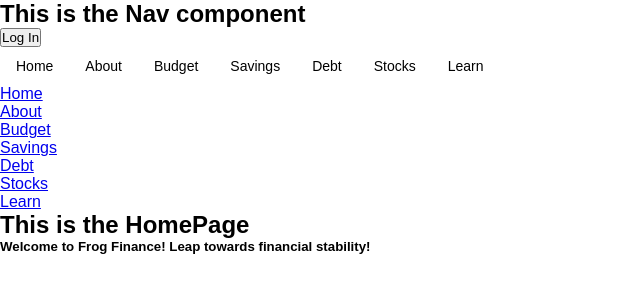
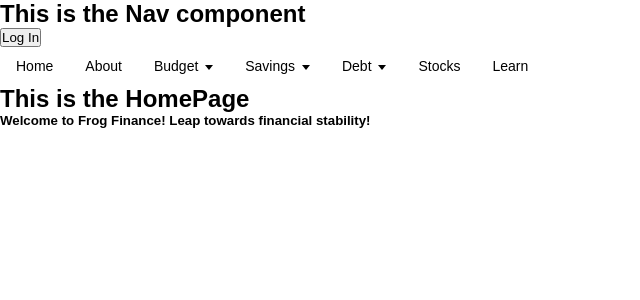
Before and after one commit to Shamayal/frog-finance, a React (Create React App) app in the folder frontend/client/: page / in a window 1280 px wide. Shown: the top 300 px of the page, without its empty margins (0-640 px from the left). Built offline with nearby package versions, Linux system fonts and the light colour scheme.

Commit message:
multi level links and dropdown closes when mouse hovers away

```diff
--- a/frontend/client/src/components/Dropdown.jsx
+++ b/frontend/client/src/components/Dropdown.jsx
@@ -1,10 +1,19 @@
-const Dropdown = ({ submenus, dropdown }) => {
+import MenuItems from './MenuItems';
+const Dropdown = ({ submenus, dropdown, depthLevel }) => {
+  depthLevel = depthLevel + 1;
+  const dropdownClass = depthLevel > 1 ? 'dropdown-submenu' : '';
   return (
-    <ul className={`dropdown ${dropdown ? "show" : ""}`}>
+    <ul
+      className={`dropdown ${dropdownClass} ${
+        dropdown ? 'show' : ''
+      }`}
+    >
       {submenus.map((submenu, index) => (
-        <li key={index} className="menu-items">
-          <a href={submenu.url}>{submenu.title}</a>
-        </li>
+        <MenuItems
+          items={submenu}
+          key={index}
+          depthLevel={depthLevel}
+        />
       ))}
     </ul>
   );
--- a/frontend/client/src/components/MenuItems.jsx
+++ b/frontend/client/src/components/MenuItems.jsx
@@ -1,24 +1,103 @@
+import { useState, useEffect, useRef } from 'react';
 import Dropdown from './Dropdown';
-import { useState } from "react";
 
-const MenuItems = ({ items }) => {
+import { Link } from 'react-router-dom';
+
+const MenuItems = ({ items, depthLevel }) => {
   const [dropdown, setDropdown] = useState(false);
+
+  let ref = useRef();
+
+  useEffect(() => {
+    const handler = (event) => {
+      if (
+        dropdown &&
+        ref.current &&
+        !ref.current.contains(event.target)
+      ) {
+        setDropdown(false);
+      }
+    };
+    document.addEventListener('mousedown', handler);
+    document.addEventListener('touchstart', handler);
+    return () => {
+      // Cleanup the event listener
+      document.removeEventListener('mousedown', handler);
+      document.removeEventListener('touchstart', handler);
+    };
+  }, [dropdown]);
+
+  const onMouseEnter = () => {
+    window.innerWidth > 960 && setDropdown(true);
+  };
+
+  const onMouseLeave = () => {
+    window.innerWidth > 960 && setDropdown(false);
+  };
+
+  const closeDropdown = () => {
+    dropdown && setDropdown(false);
+  };
+
   return (
-    <li className="menu-items">
-      {items.submenu ? (
+    <li
+      className="menu-items"
+      ref={ref}
+      onMouseEnter={onMouseEnter}
+      onMouseLeave={onMouseLeave}
+      onClick={closeDropdown}
+    >
+      {items.url && items.submenu ? (
         <>
-          <button type="button" aria-haspopup="menu"
-            aria-expanded={dropdown ? "true" : "false"}
+          <button
+            type="button"
+            aria-haspopup="menu"
+            aria-expanded={dropdown ? 'true' : 'false'}
+            onClick={() => setDropdown((prev) => !prev)}
+          >
+            {window.innerWidth < 960 && depthLevel === 0 ? (
+              items.title
+            ) : (
+              <Link to={items.url}>{items.title}</Link>
+            )}
+
+            {depthLevel > 0 &&
+            window.innerWidth < 960 ? null : depthLevel > 0 &&
+              window.innerWidth > 960 ? (
+              <span>&raquo;</span>
+            ) : (
+              <span className="arrow" />
+            )}
+          </button>
+          <Dropdown
+            depthLevel={depthLevel}
+            submenus={items.submenu}
+            dropdown={dropdown}
+          />
+        </>
+      ) : !items.url && items.submenu ? (
+        <>
+          <button
+            type="button"
+            aria-haspopup="menu"
+            aria-expanded={dropdown ? 'true' : 'false'}
             onClick={() => setDropdown((prev) => !prev)}
           >
             {items.title}{' '}
+            {depthLevel > 0 ? (
+              <span>&raquo;</span>
+            ) : (
+              <span className="arrow" />
+            )}
           </button>
-          <Dropdown submenus={items.submenu}
+          <Dropdown
+            depthLevel={depthLevel}
+            submenus={items.submenu}
             dropdown={dropdown}
           />
         </>
       ) : (
-        <a href={items.url}>{items.title}</a>
+        <Link to={items.url}>{items.title}</Link>
       )}
     </li>
   );
--- a/frontend/client/src/components/NavigationBar.jsx
+++ b/frontend/client/src/components/NavigationBar.jsx
@@ -29,10 +29,11 @@ const NavigationBar = () => {
       <nav>
         <ul className="menus">
           {menuItems.map((menu, index) => {
-            return <MenuItems items={menu} key={index} />;
+            const depthLevel = 0;
+            return <MenuItems items={menu} key={index} depthLevel={depthLevel} />;
           })}
         </ul>
-        <Link to="/">Home</Link>
+        {/* <Link to="/">Home</Link>
         <br />
         <Link to="/about">About</Link>
         <br />
@@ -45,7 +46,7 @@ const NavigationBar = () => {
         <Link to="/stocks">Stocks</Link>
         <br />
         <Link to="/learn">Learn</Link>
-        <br />
+        <br /> */}
       </nav>
     </div>
   );
--- a/frontend/client/src/menuItems.js
+++ b/frontend/client/src/menuItems.js
@@ -13,7 +13,16 @@ export const menuItems = [
     submenu: [
       {
         title: 'income',
-        url: 'income',
+        submenu: [
+          {
+            title: 'add income',
+            url: 'add-income',
+          },
+          {
+            title: 'view income',
+            url: 'view-income',
+          }
+        ]
       },
       {
         title: 'expenses',
```
